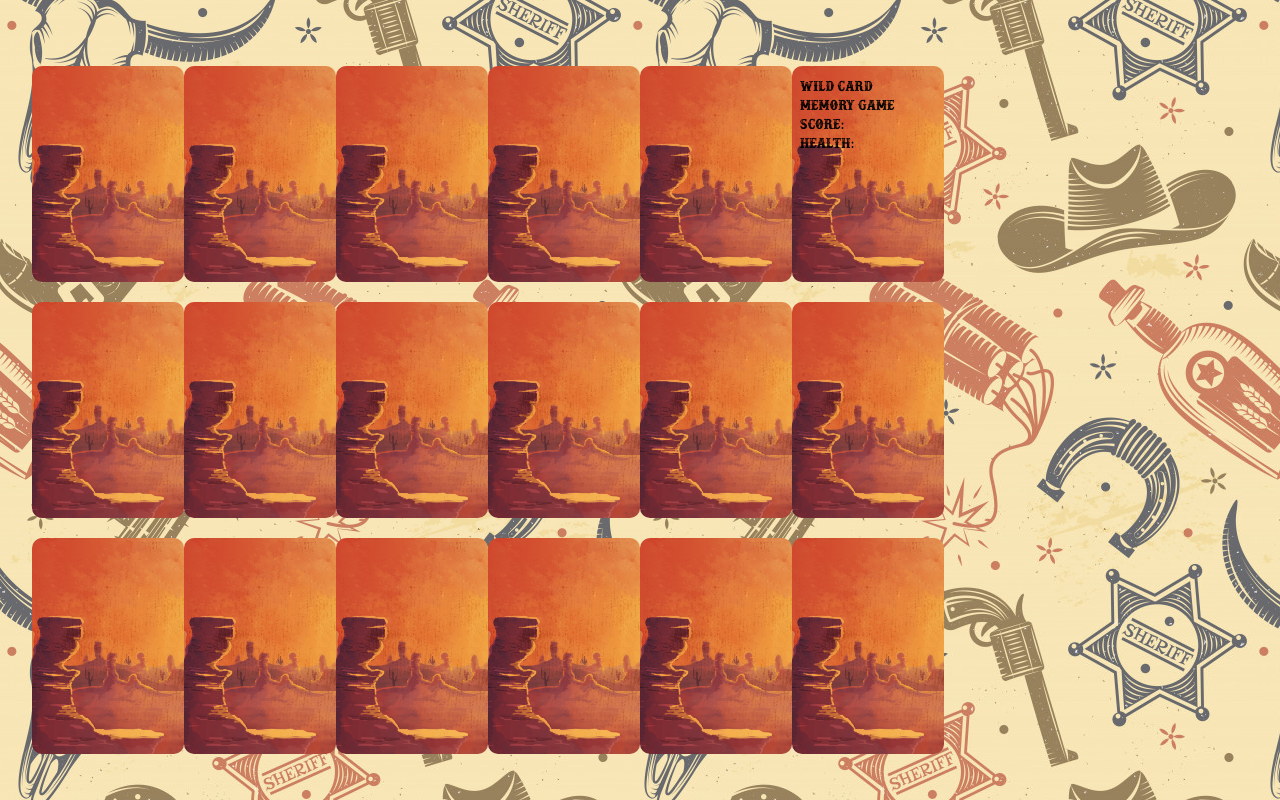
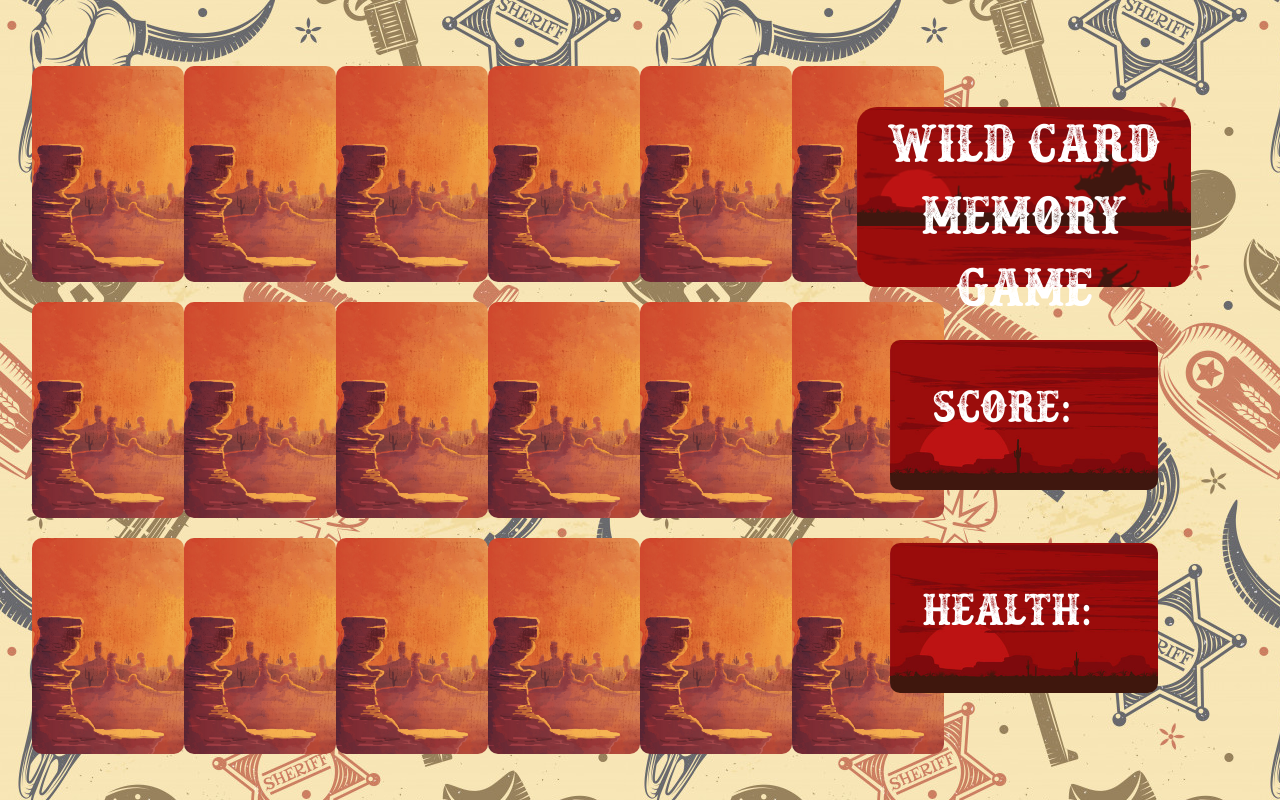
Before and after one commit to Ercan93/Card-Game, a plain HTML site: page game.html in a window 1280 px wide. Drawn offline with nearby package versions, Linux system fonts and the light colour scheme.

Commit message:
Score panel css prepared.

```diff
--- a/style.css
+++ b/style.css
@@ -28,6 +28,10 @@ body {
 #menu-panel {
   width: 35vw;
   height: 80vh;
+  display: flex;
+  flex-direction: column;
+  justify-content: space-around;
+  align-items: center;
 }
 #card-panel {
   display: grid;
@@ -43,6 +47,35 @@ body {
   border-radius: 10px;
   background-image: url("./assets/images/cardCover.jpg");
   background-size: cover;
+}
+#game-name {
+  font-size: 60px;
+  background-image: url("./assets/images/score-bg.jpg");
+  background-size: contain;
+  text-align: center;
+  width: 70%;
+  height: 20vh;
+  border-radius: 20px;
+  color: white;
+  padding: 10px;
+}
+#scorePanel,
+#healthPanel {
+  background-size: cover;
+  display: flex;
+  align-items: center;
+  justify-content: space-evenly;
+  width: 60%;
+  height: 150px;
+  color: white;
+  font-size: 50px;
+  border-radius: 10px;
+}
+#scorePanel {
+  background-image: url("./assets/images/score-bg.jpg");
+}
+#healthPanel {
+  background-image: url("./assets/images/score-bg-2.jpg");
 }
 
 #start-screen {
```
